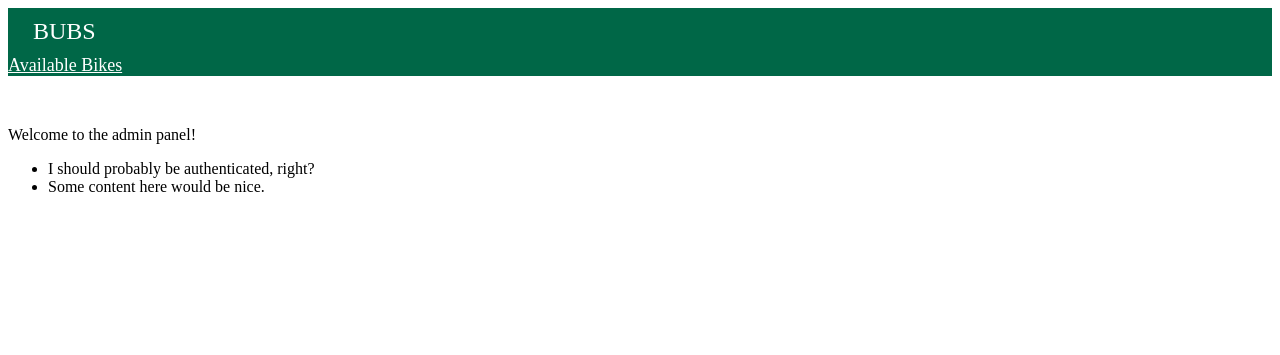
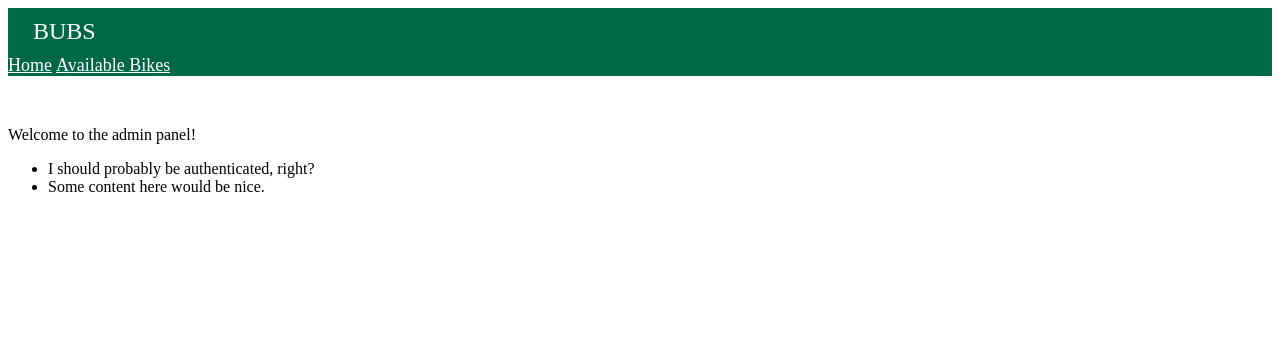
Before and after one commit to BinghamtonCoRE/bikeshare, a Flask app: page /request_bike/1/1 in a window 1280 px wide. Shown: the top 355 px of the page. Run offline with Flask 2, Linux system fonts and the light colour scheme.

Commit message:
Started doing the very beginning works of the home page

```diff
--- a/app.py
+++ b/app.py
@@ -2,4 +2,4 @@
 from bikeshare_app import app
 
 if __name__ == "__main__":
-    app.run()
+    app.run(debug=True)
--- a/bikeshare_app/templates/layout.html
+++ b/bikeshare_app/templates/layout.html
@@ -14,9 +14,11 @@
     </head>
     <body>
         {% block navigation %}
-        <div id="navigation" class="ui green large attached stackable inverted menu">
+        <div id="navigation" class="ui large attached stackable inverted menu">
             <div class="header item">BUBS</div>
+            <a class="item" href="/home">Home</a>
             <a class="item" href="/">Available Bikes</a>
+
         </div>
         {% endblock %}
 
--- a/bikeshare_app/views.py
+++ b/bikeshare_app/views.py
@@ -29,6 +29,14 @@
     return render_template('bikes.html',
                            bikes=ActiveShare.objects(available=True))
 
+# Need to have a route to the home page
+# Probably makes more sense if this is routed at "/"
+# as the index page rather than what is above
+@app.route('/home')
+def home():
+    """Return the home page for the app"""
+    app.logger.debug('Rendering home page')
+    return render_template('home.html')
 
 @app.route('/login', methods=['GET', 'POST'])
 def login():
```
Also changed, not shown: bikeshare_app/templates/home.html (added, +13 -0 lines).
